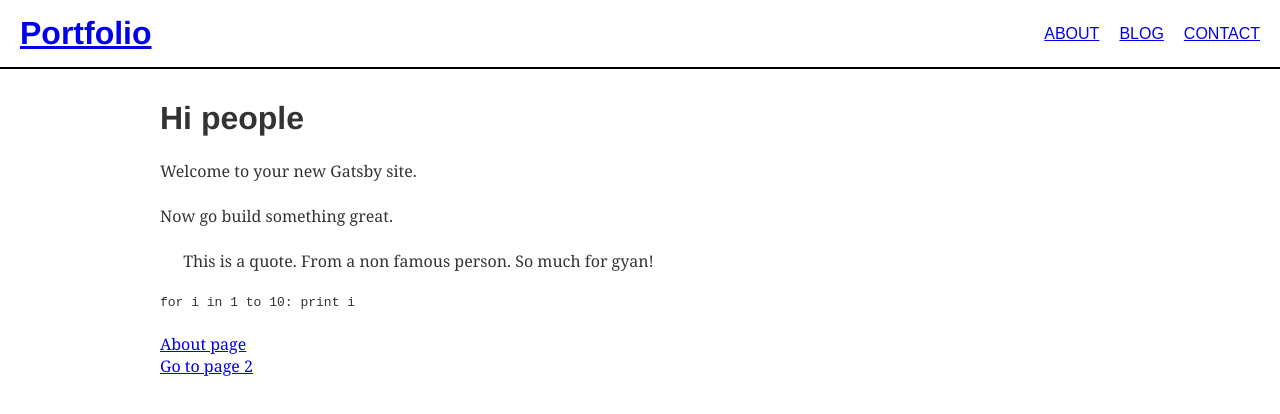
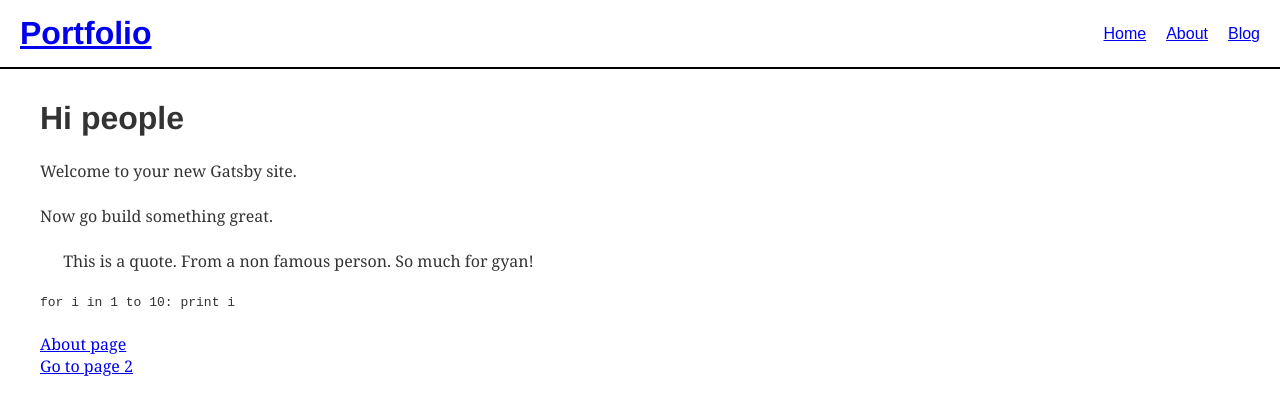
Before and after one commit to deepakkarki/gatsby-blog-starter, a Gatsby site: page / in a window 1280 px wide. Built offline with nearby package versions, Linux system fonts and the light colour scheme; Gatsby itself is replaced by a stand-in of ours; some packages are replaced by stand-ins of ours; code samples lack their colours; what typography-theme-parnassus would draw is missing.

Commit message:
UI modifications

```diff
--- a/gatsby-config.js
+++ b/gatsby-config.js
@@ -5,9 +5,9 @@ module.exports = {
     siteUrl:`http://localhost:8000`,
     description:`This is a website`,
     navItems: [
-      {name: "ABOUT", url: "/about"},
-      {name: "BLOG", url: "/blog"},
-      {name: "CONTACT", url: "/contact"},
+      {name: "Home", url: "/"},
+      {name: "About", url: "/about"},
+      {name: "Blog", url: "/blog"},
     ],
     blogConfig: [
       {
--- a/src/components/header.module.css
+++ /dev/null
@@ -1,33 +0,0 @@
-.header{
-    max-width: 1200px;
-    margin: 0 auto;
-    border-bottom: 2px solid black;
-}
-
-.header h2{
-    display: inline-block;
-}
-
-.header h2 a{
-    text-decoration: none;
-    color: blue;
-}
-
-.nav{
-    padding: 10px;
-    max-width: 700px;
-    margin: auto;
-    background: aliceblue;
-    float: right;
-    margin-top: 1.2em;
-  }
-
-.nav a{
-    margin-right: 20px;
-    font-size: 18px;
-    color: black;
-}
-
-.nav a:last-child{
-    margin-right: 0px;
-}
--- a/src/components/layout.js
+++ b/src/components/layout.js
@@ -33,7 +33,9 @@ const Layout = ({ children }) => (
 
         <Header siteTitle={data.site.siteMetadata.title} />
         <div className={styles.bodyWrapper}>
-          {children}
+          <div className={styles.contentWrapper}>
+            {children}
+          </div>
         </div>
       </>
     )}
--- a/src/components/layout.module.css
+++ b/src/components/layout.module.css
@@ -1,5 +1,5 @@
 .bodyWrapper{
-  max-width: 960px;
+  max-width: 1200px;
   margin: 2em auto;
   overflow: auto;
 }
```
Also changed, not shown: src/components/header.js (deleted, +0 -23 lines).
